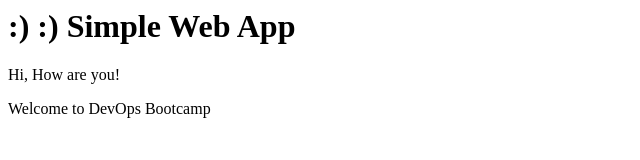
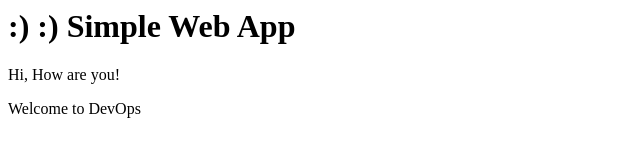
Before and after one commit to sakshi12oct/sample-web-master-slave, a plain HTML site: page index.html in a window 1280 px wide. Shown: the full height of the page, 0-640 px from the left. Drawn offline with Linux system fonts and the light colour scheme.

Commit message:
Update index.html

```diff
--- a/index.html
+++ b/index.html
@@ -3,4 +3,4 @@
 <H1>:) :) Simple Web App</H1>
 
 <p>  Hi, How are you!</p>
-<p> Welcome to DevOps Bootcamp</p>
+<p> Welcome to DevOps</p>
```
